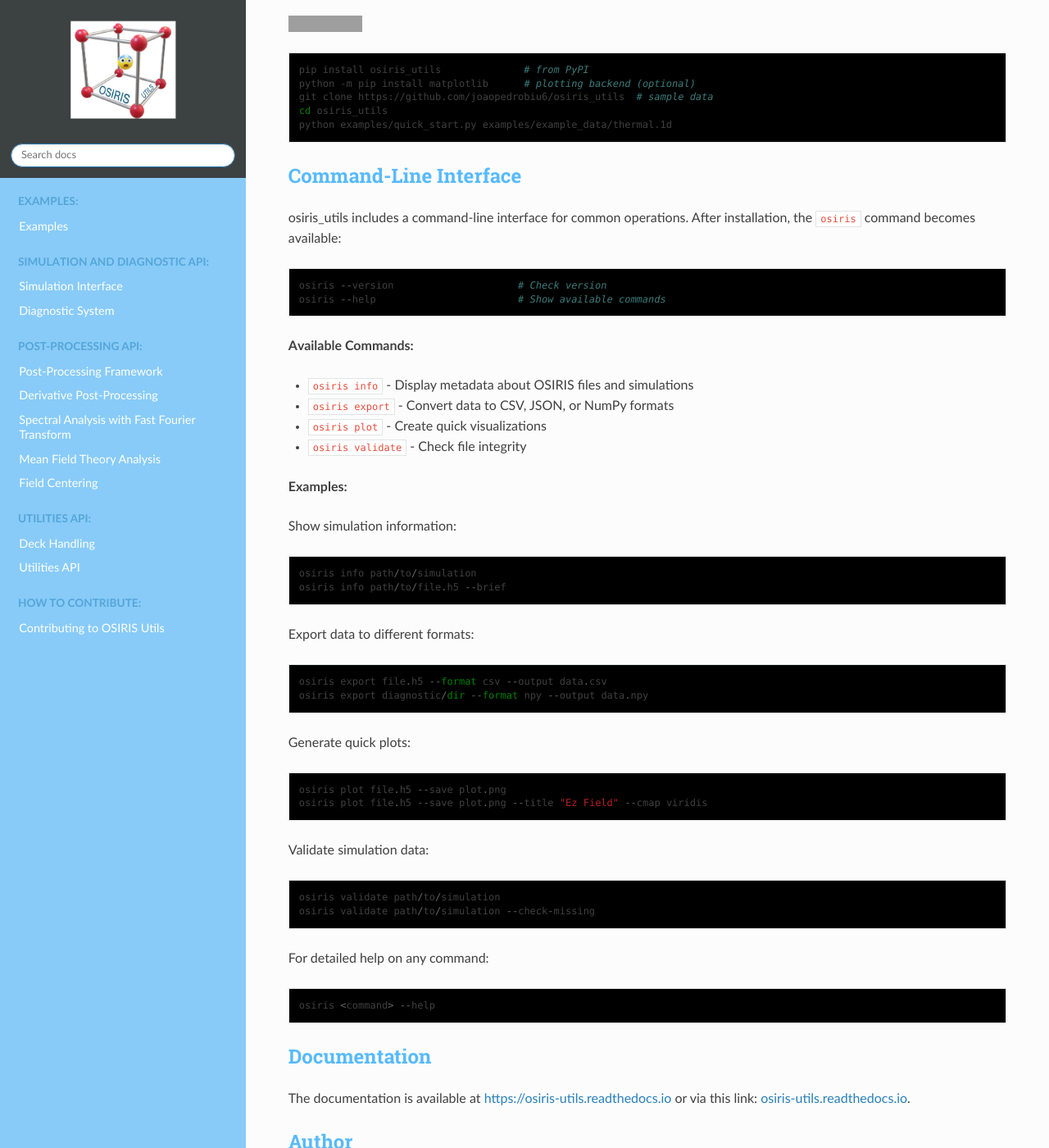
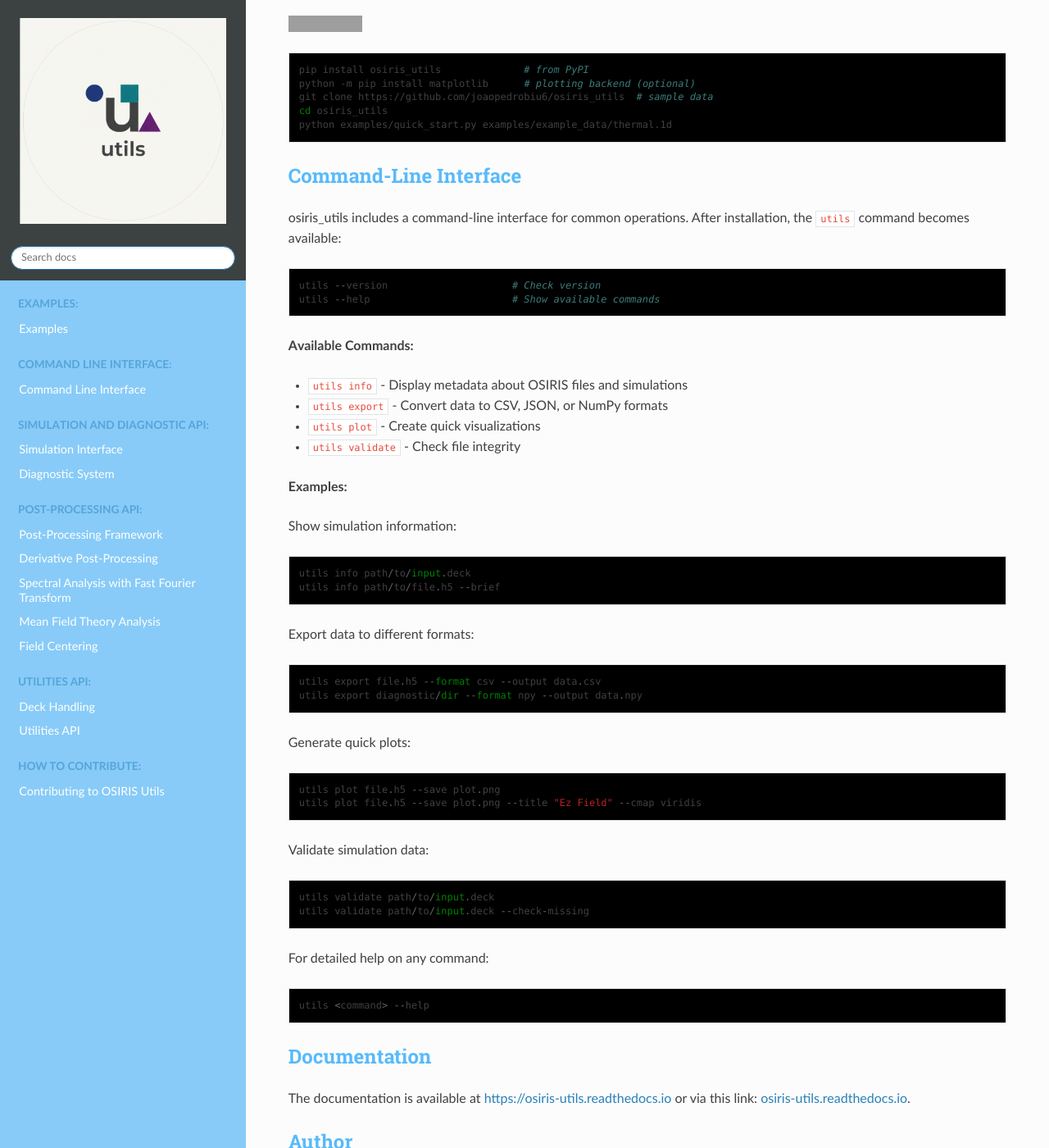
Before and after one commit to joaopedrobiu6/osiris_utils, a Sphinx documentation site: the page built from docs/source/index.rst, in a window 1280 px wide and 1400 px high, scrolled down 1024 px. Shown: the whole window at 82% size. Built offline with Sphinx 7.4.7 and the Read the Docs theme 3.1.0, drawn with Linux system fonts in a browser that asks for light colours; grey boxes are pictures that could not be loaded.

Commit message:
feat: Rename CLI command from `osiris` to `utils`, update documentation, and improve input deck path handling.

```diff
--- a/README.rst
+++ b/README.rst
@@ -1,6 +1,6 @@
 OSIRIS_UTILS
 ============
-.. image:: https://raw.githubusercontent.com/joaopedrobiu6/osiris_utils/main/docs/source/_static/Imagem1.png
+.. image:: https://raw.githubusercontent.com/joaopedrobiu6/osiris_utils/main/docs/source/_static/logo.png
    :width: 200px
    :align: right
 
@@ -59,43 +59,43 @@ Quick-start
 Command-Line Interface
 ----------------------
 
-osiris_utils includes a command-line interface for common operations. After installation, the ``osiris`` command becomes available::
+osiris_utils includes a command-line interface for common operations. After installation, the ``utils`` command becomes available::
 
-   osiris --version                     # Check version
-   osiris --help                        # Show available commands
+   utils --version                     # Check version
+   utils --help                        # Show available commands
 
 **Available Commands:**
 
-- ``osiris info`` - Display metadata about OSIRIS files and simulations
-- ``osiris export`` - Convert data to CSV, JSON, or NumPy formats
-- ``osiris plot`` - Create quick visualizations
-- ``osiris validate`` - Check file integrity
+- ``utils info`` - Display metadata about OSIRIS files and simulations
+- ``utils export`` - Convert data to CSV, JSON, or NumPy formats
+- ``utils plot`` - Create quick visualizations
+- ``utils validate`` - Check file integrity
 
 **Examples:**
 
 Show simulation information::
 
-   osiris info path/to/simulation
-   osiris info path/to/file.h5 --brief
+   utils info path/to/input.deck
+   utils info path/to/file.h5 --brief
 
 Export data to different formats::
 
-   osiris export file.h5 --format csv --output data.csv
-   osiris export diagnostic/dir --format npy --output data.npy
+   utils export file.h5 --format csv --output data.csv
+   utils export diagnostic/dir --format npy --output data.npy
 
 Generate quick plots::
 
-   osiris plot file.h5 --save plot.png
-   osiris plot file.h5 --save plot.png --title "Ez Field" --cmap viridis
+   utils plot file.h5 --save plot.png
+   utils plot file.h5 --save plot.png --title "Ez Field" --cmap viridis
 
 Validate simulation data::
 
-   osiris validate path/to/simulation
-   osiris validate path/to/simulation --check-missing
+   utils validate path/to/input.deck
+   utils validate path/to/input.deck --check-missing
 
 For detailed help on any command::
 
-   osiris <command> --help
+   utils <command> --help
 
 
 Documentation
--- a/docs/source/conf.py
+++ b/docs/source/conf.py
@@ -155,7 +155,7 @@ html_css_files = ["custom.css"]
 
 # The name of an image file (relative to this directory) to place at the top
 # of the sidebar.
-html_logo = '_static/Imagem1.png'
+html_logo = '_static/logo.png'
 
 # The name of an image file (within the static path) to use as favicon of the
 # docs.  This file should be a Windows icon file (.ico) being 16x16 or 32x32
--- a/docs/source/index.rst
+++ b/docs/source/index.rst
@@ -11,6 +11,13 @@ OSIRIS Utils Documentation
    :hidden:
 
    examples
+
+.. toctree::
+   :maxdepth: 2
+   :caption: Command Line Interface:
+   :hidden:
+
+   api/cli
 
 .. toctree::
    :maxdepth: 2
--- a/pyproject.toml
+++ b/pyproject.toml
@@ -40,7 +40,7 @@ classifiers = [
 ]
 
 [project.scripts]
-osiris = "osiris_utils.cli:main"
+utils = "osiris_utils.cli:main"
 
 [project.urls]
 "Source Code"   = "https://github.com/joaopedrobiu6/osiris_utils"
```
Also changed, not shown: docs/source/api/cli.rst (added, +78 -0 lines), docs/source/_static/Imagem1.png (deleted), docs/source/_static/logo.png (added), 3 other files.
